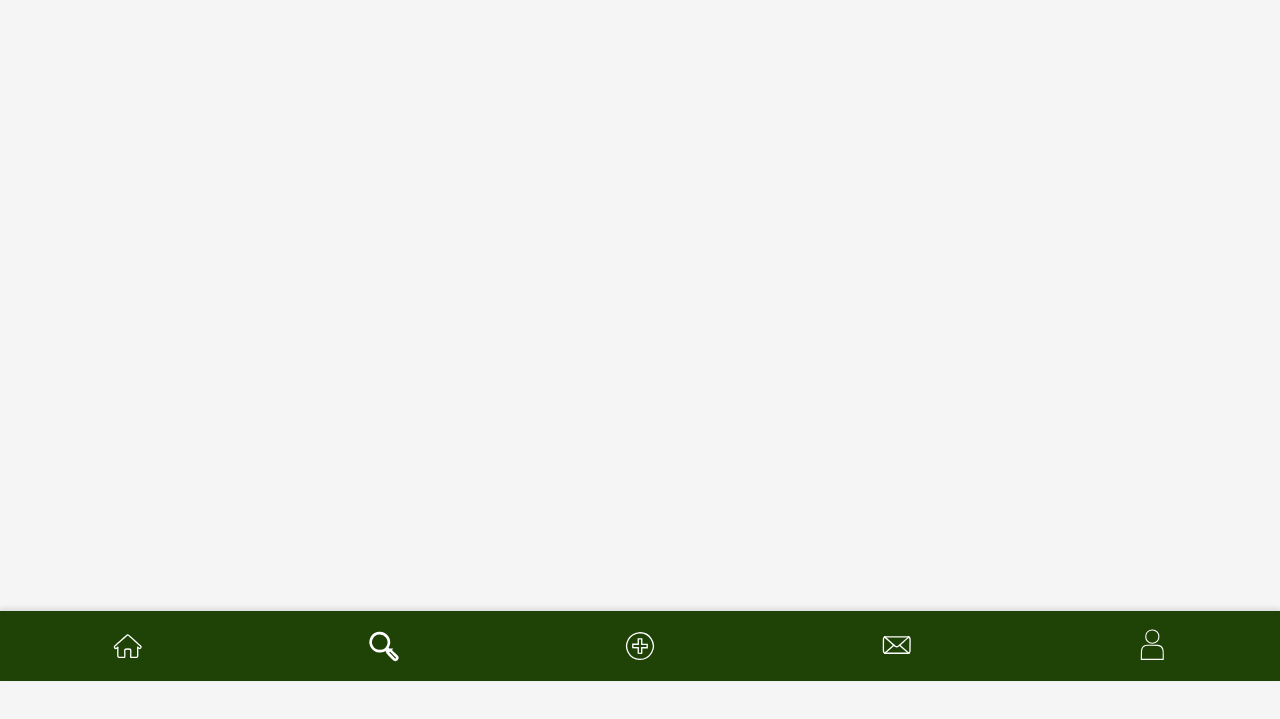
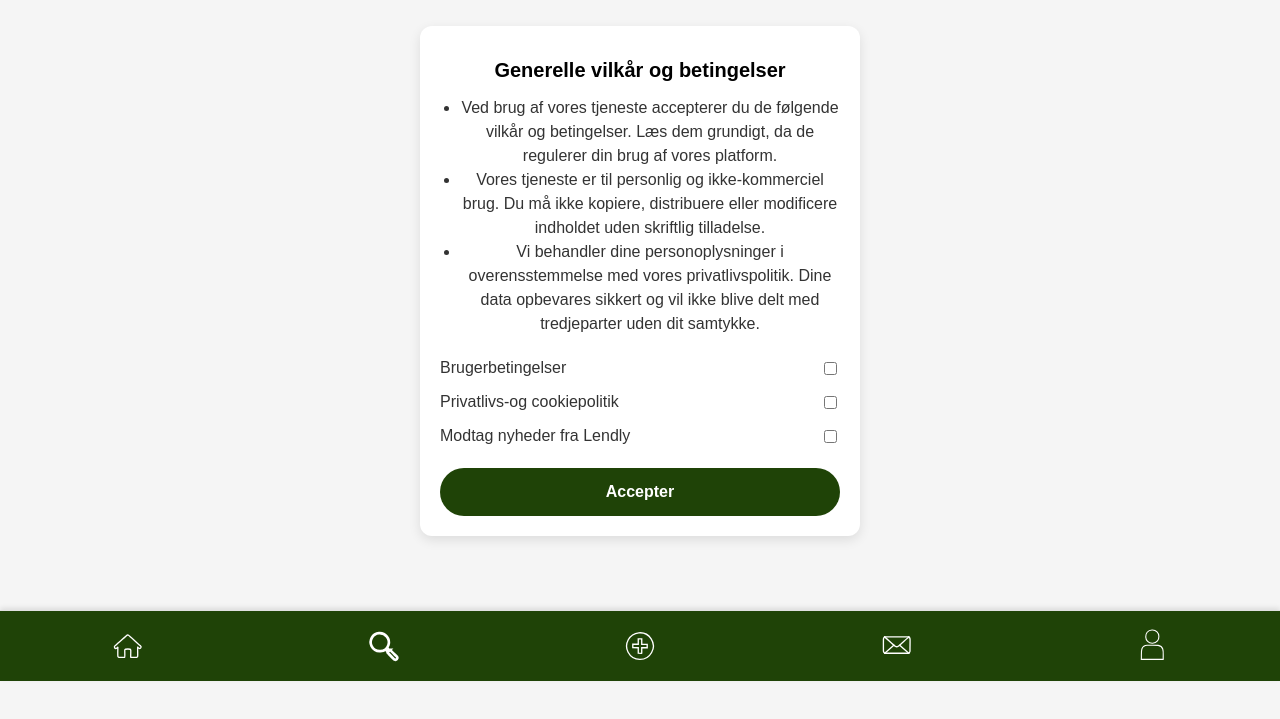
Before and after one commit to xxlindatrinh/lendlyfinal, a React (Vite) app: page /Onboarding in a window 1280 px wide. Before the commit this address had no page. Shown: the part 119-838 px from the top of the page. Built offline with nearby package versions, Linux system fonts and the light colour scheme.

Commit message:
fetch det her linda

```diff
--- a/src/Components/App.jsx
+++ b/src/Components/App.jsx
@@ -7,6 +7,7 @@ import Profil from "./Profil";
 import BottomNav from "./BottomNav";
 import Opretprofil from "./Opretprofil";
 import Indbakke from "./Indbakke";
+import Onboarding from "./Onboarding";
 
 function App() {
   return (
@@ -34,6 +35,7 @@ function Main() {
         <Route path="/Profil" element={<Profil />} />
         <Route path="/Opretprofil" element={<Opretprofil />} />
         <Route path="/Indbakke" element={<Indbakke />} />
+        <Route path="/Onboarding" element={<Onboarding />} />
       </Routes>
       {showBottomNav && <BottomNav />} {/* Conditionally render BottomNav */}
     </>
--- a/src/Components/Onboarding.jsx
+++ b/src/Components/Onboarding.jsx
@@ -55,10 +55,16 @@ function Onboarding() {
       )}
       {page > 1 && page <= 3 && (
         <div className="image-slide">
+          <h2>Vælg lokation</h2> {}
           <img
-            src={`/images/onboarding-image-${page}.jpg`}
+            src={`/ikoner/find_lokation.svg`}
             alt={`Onboarding Slide ${page}`}
+            className="location-image"
           />
+          <p>
+            Find ting i nærheden, som du kan låne, ved at sætte din lokation.
+          </p>{" "}
+          {}
         </div>
       )}
     </div>
--- a/src/css/Onboarding.css
+++ b/src/css/Onboarding.css
@@ -77,3 +77,35 @@
   max-height: 100%;
   border-radius: 12px;
 }
+
+.onboarding-container {
+  display: flex;
+  flex-direction: column;
+  align-items: center;
+  text-align: center;
+  padding: 20px;
+}
+
+.terms-container,
+.image-slide {
+  width: 100%;
+  max-width: 400px;
+}
+
+.location-image {
+  width: 100%;
+  height: auto;
+  max-width: 300px; /* Set max width for larger image */
+  margin: 10px 0;
+}
+
+.image-slide h2 {
+  font-size: 1.5rem;
+  color: #333;
+}
+
+.image-slide p {
+  font-size: 1rem;
+  color: #666;
+  margin-top: 10px;
+}
```
